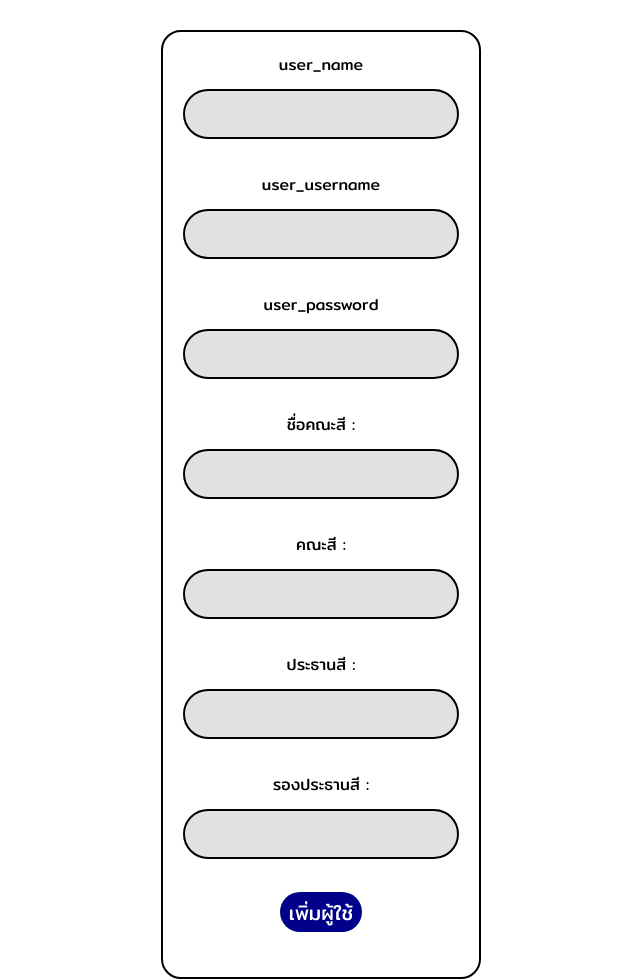
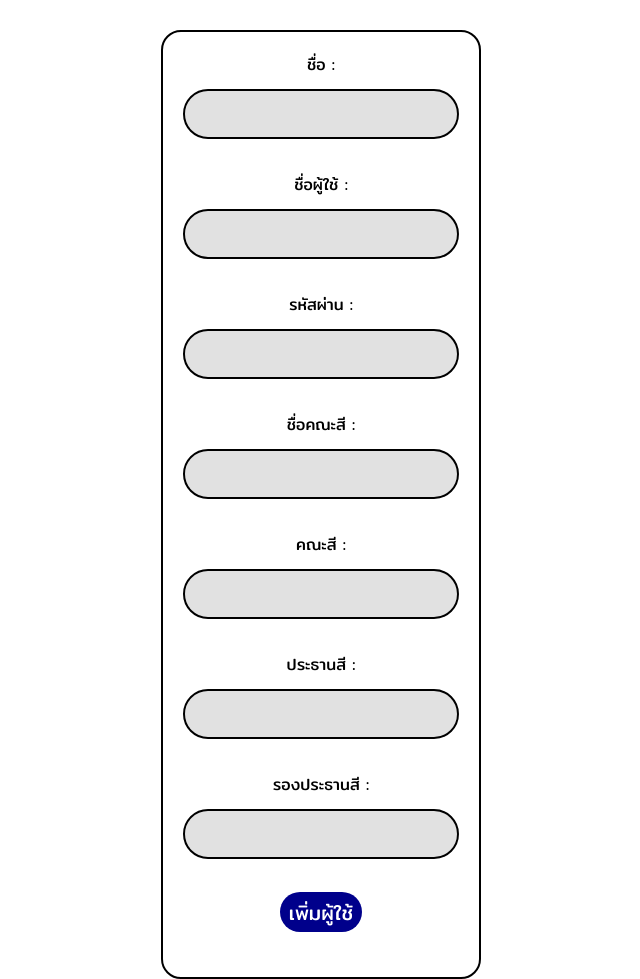
Before and after one commit to Book549/ISRS, a PHP site: page /ISRS/admin/add/add_admin_sport.php in a window 1280 px wide. Shown: the whole page, without its empty margins (319-959 px from the left). Run offline with PHP 8.4, Linux system fonts and the light colour scheme; data that the repository does not hold is empty.

Commit message:
update style+translate

```diff
--- a/admin/add/add_admin_sport.php
+++ b/admin/add/add_admin_sport.php
@@ -3,9 +3,9 @@
 	<center>
 	<div class="table_container">
 <form method="post" action="" class="add_sport_all">
-	<label for="user_name">user_name</label><input type="text" class="box_sport" id="user_name" name="user_name" required><br>
-	<label for="user_username">user_username</label><input type="text" class="box_sport" id="user_username" name="user_username" required><br>
-	<label for="user_password">user_password</label><input type="text" class="box_sport" id="user_password" name="user_password" required><br>
+	<label for="user_name">ชื่อ :</label><input type="text" class="box_sport" id="user_name" name="user_name" required><br>
+	<label for="user_username">ชื่อผู้ใช้ :</label><input type="text" class="box_sport" id="user_username" name="user_username" required><br>
+	<label for="user_password">รหัสผ่าน :</label><input type="text" class="box_sport" id="user_password" name="user_password" required><br>
 
 	<label for="color_name">ชื่อคณะสี :</label><input type="text" class="box_sport" name="color_name" id="color_name" required><br>
 	<label for="color_color">คณะสี :</label><input type="text" class="box_sport" name="color_color" id="color_color" required><br>
--- a/admin/admin_system.php
+++ b/admin/admin_system.php
@@ -1,7 +1,7 @@
 <link rel="stylesheet"  href="element/styles_admin_sport.css">
 <body>
 <ul>
-	<li><a href="?page=admin_system&sub_page=view" class="btn_viewadd">แก้ไข/ลบ</a></li>
+	<li><a href="?page=admin_system&sub_page=view" class="btn_viewadd">ตรวจสอบ</a></li>
 	<li><a href="?page=admin_system&sub_page=add" class="btn_viewadd">เพิ่ม</a></li>
 </ul>
 <?php
--- a/admin/view/view_admin_sport.php
+++ b/admin/view/view_admin_sport.php
@@ -8,7 +8,7 @@
 			<th>สี</th>
 			<th>ประธานสี</th>
 			<th>รองประธานสี</th>
-			<th>$color_user_id</th>
+			<th>color_user_id</th>
 			<th>แก้ไข</th>
 			<th>ลบ</th>
 		</tr>
--- a/admin/view/view_sport.php
+++ b/admin/view/view_sport.php
@@ -1,6 +1,6 @@
 <body>
-	<div class="table_container">
-	<table>
+	<div class="table_container" >
+	<table style="border-collapse: collapse;">
 		<tr>
 			<th>sport_id</th>
 			<th>รายการกีฬา</th>
```
